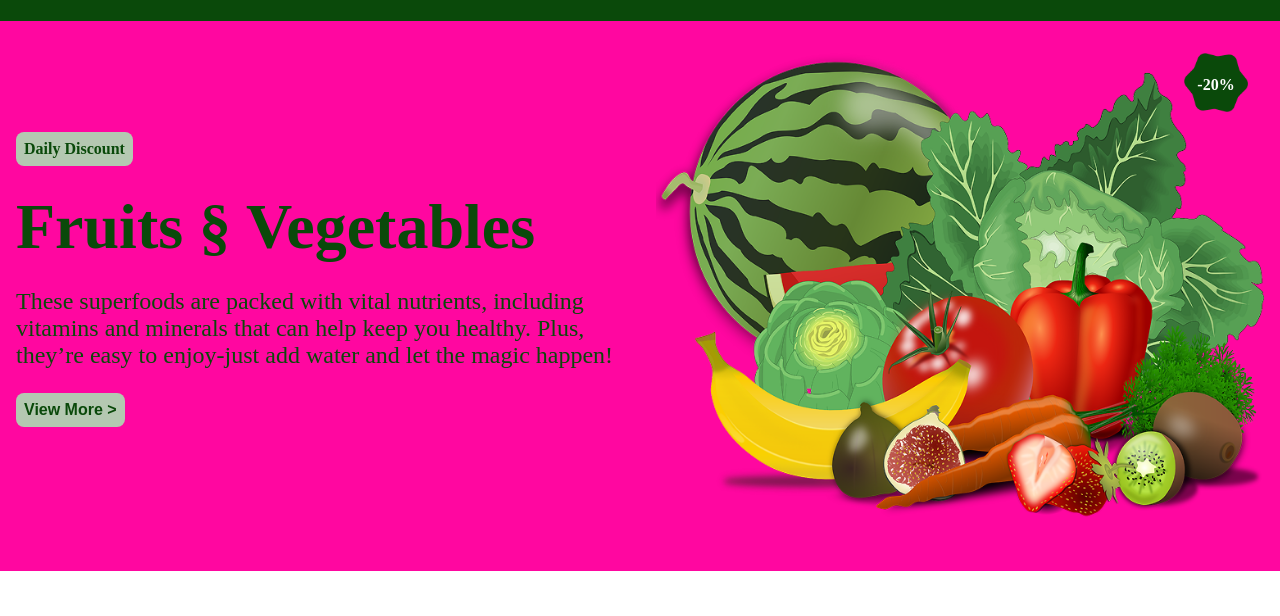
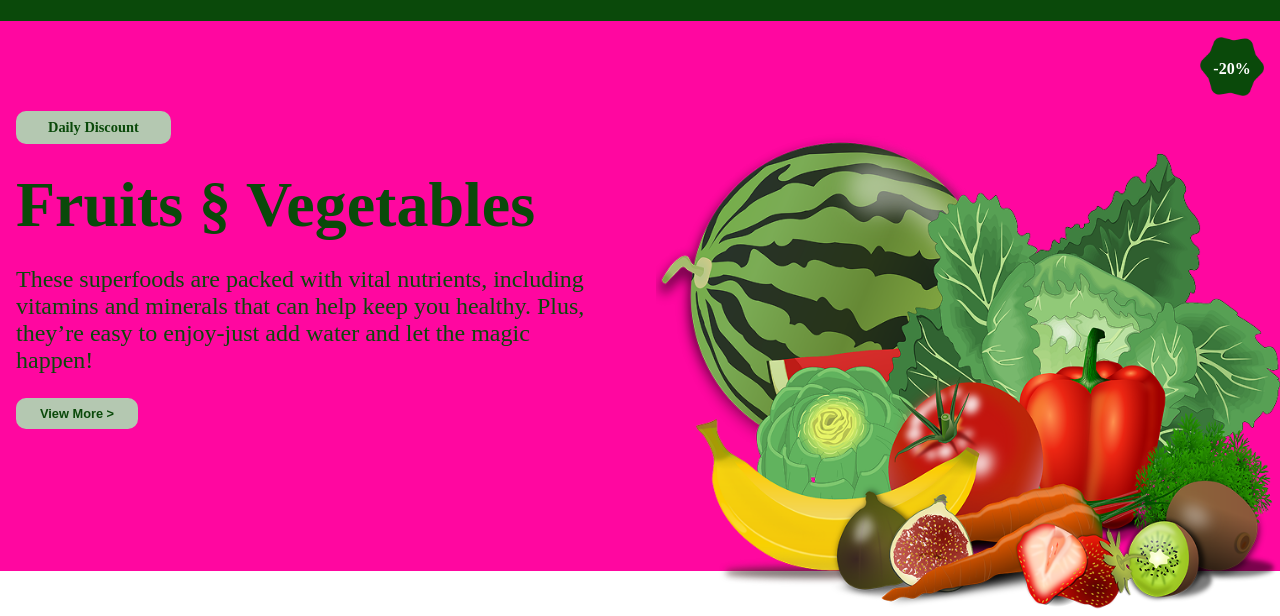
Before and after one commit to MiladKrgr/Vegetables-and-fruit-Website, a plain HTML site: page index.html in a window 1280 px wide. Shown: the part 105-721 px from the top of the page. Drawn offline with Linux system fonts and the light colour scheme.

Commit message:
fixing poster section : step 3

```diff
--- a/assets/Css/style.css
+++ b/assets/Css/style.css
@@ -206,6 +206,32 @@ body {
   display: inline;
 }
 
+.discount {
+  color: #0A490A;
+  background-color: #B4C8B1;
+  padding: 0.5rem 2rem;
+  border: none;
+  border-radius: 10px;
+  font-size: 0.9rem;
+  font-weight: bolder;
+}
+
+.btn {
+  color: #0A490A;
+  background-color: #B4C8B1;
+  padding: 0.5rem 1.5rem;
+  border: none;
+  border-radius: 10px;
+  font-size: 0.8rem;
+  font-weight: bolder;
+  cursor: pointer;
+}
+
+.btn:hover {
+  filter: brightness(0.95);
+  /* یا یک تغییر ریز برای حس کلیک‌شدن */
+  transform: translateY(-1px);
+}
 
 .titleIntro {
   display: flex;
@@ -496,6 +522,14 @@ body {
   align-items: start;
 }
 
+.align_self_start {
+  align-self: flex-start;
+}
+
+.align_self_end {
+  align-self: flex-end;
+}
+
 .justify_content_center {
   justify-content: center;
 }
@@ -641,6 +675,26 @@ body {
   margin-bottom: 1.5rem;
 }
 
+.m_b_m2 {
+  margin-bottom: -1rem;
+  /* به اندازه همون پدینگ پوستر به سمت پایین کشیده می‌شه */
+}
+
+/* یا اگر می‌خوای بیشتر بیرون بزنه */
+.m_b_m4 {
+  margin-bottom: -2rem;
+}
+
+.m_b_m4 {
+  margin-bottom: -2rem;
+  /* یا هر پیکسلی که انداختی */
+}
+
+.translate_y_4 {
+  transform: translateY(6rem);
+  /* یا مقداری که دقیقاً تست کردی */
+}
+
 .w_20 {
   width: 20%;
 }
@@ -696,6 +750,11 @@ body {
 
 .h_100vh {
   height: 100dvh;
+}
+
+.h_poster {
+  min-height: 450px;
+  /* یا مقداری که برای بنر مناسبه */
 }
 
 .p_relative {
--- a/index.html
+++ b/index.html
@@ -58,18 +58,18 @@
 
     <!-- Poster Section  -->
     <section class="head-section">
-        <div class="poster d_flex justify_content_space p_2 align_items_center gap_4">
-            <div class="discount-section w_50 d_flex flex_direction_column align_items_start gap_3">
-                <h4 class="text_green bg_gray d_inline rounded_1 p_1 ">Daily Discount</h4>
-                <h1 class="title text_green text_6">Fruits § Vegetables</h1>
+        <div class="poster h_poster d_flex justify_content_space align_items_center gap_4">
+            <div class="discount-section w_50 d_flex p_2 flex_direction_column align_items_start gap_3">
+                <h4 class="discount">Daily Discount</h4>
+                <h1 class="title text_green text_6 text_bold">Fruits § Vegetables</h1>
                 <p class="text_green text_3">These superfoods are packed with vital nutrients, including vitamins
                     and minerals that can help keep you healthy. Plus, they’re easy to
                     enjoy-just add water and let the magic happen!</p>
-                <button class="btn text_green text_2 bg_gray rounded_1 p_1 border_none text_bold pointer">View More >
+                <button class="btn">View More >
                 </button>
             </div>
-            <div class="pic1 w_50 p_relative">
-                <img class="w_100" src="assets/img/fruit.png" alt="Fruits">
+            <div class="pic1 w_50 p_relative align_self_end">
+                <img class="w_100 translate_y_4" src="assets/img/fruit.png" alt="Fruits">
                 <div
                     class="starDiscount p_absolute top_2 right_2 w_8 h_8 d_flex justify_content_center align_items_center ">
                     <img class="p_absolute top_0 left_0 w_100 h_100" src="assets/img/Star 1.png" alt="discountStar">
```
